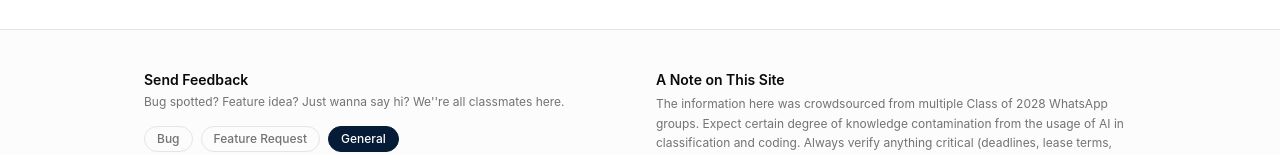
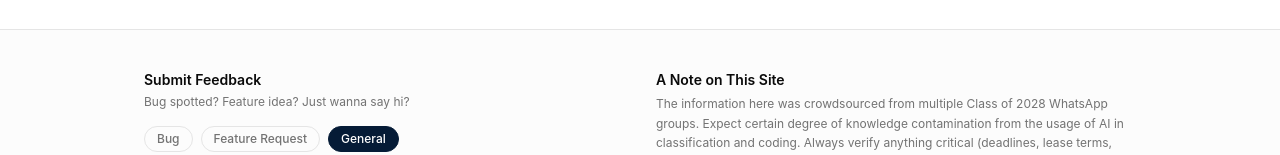
Before and after one commit to violet-owl/Section-Zero, a React (Vite) app: page / in a window 1280 px wide. Shown: the part 411-566 px from the top of the page. Built offline with nearby package versions, Linux system fonts and the light colour scheme; no server answers; the database is empty.

Commit message:
Updated Footer.tsx

```diff
--- a/src/components/Footer.tsx
+++ b/src/components/Footer.tsx
@@ -34,8 +34,8 @@ export function Footer() {
         <div className="grid gap-8 md:grid-cols-2">
           {/* Feedback */}
           <div>
-            <h3 className="text-sm font-semibold text-foreground mb-1">Send Feedback</h3>
-            <p className="text-xs text-muted-foreground mb-4">Bug spotted? Feature idea? Just wanna say hi? We''re all classmates here.</p>
+            <h3 className="text-sm font-semibold text-foreground mb-1">Submit Feedback</h3>
+            <p className="text-xs text-muted-foreground mb-4">Bug spotted? Feature idea? Just wanna say hi?</p>
             {submitted ? (
               <div className="rounded-lg border border-darden-orange/30 bg-darden-orange/5 p-4 text-sm text-foreground">
                 Got it! Thanks for making Section Zero better. You''re the real MVP.
```
